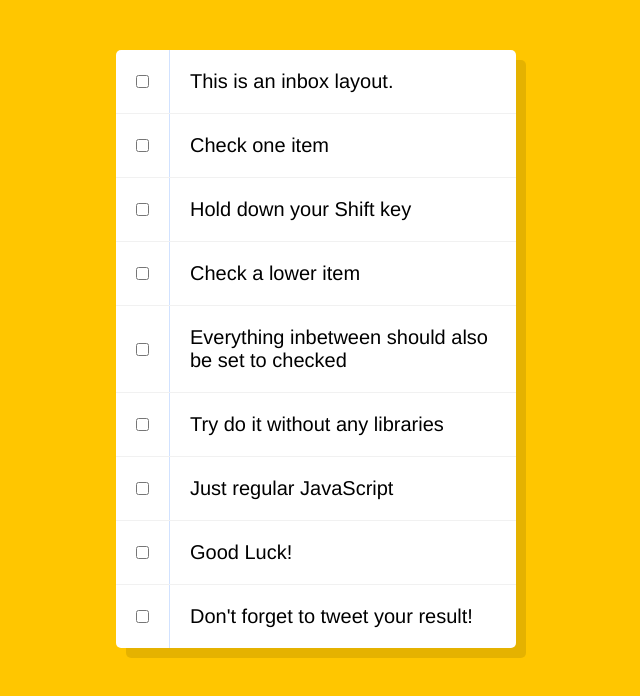
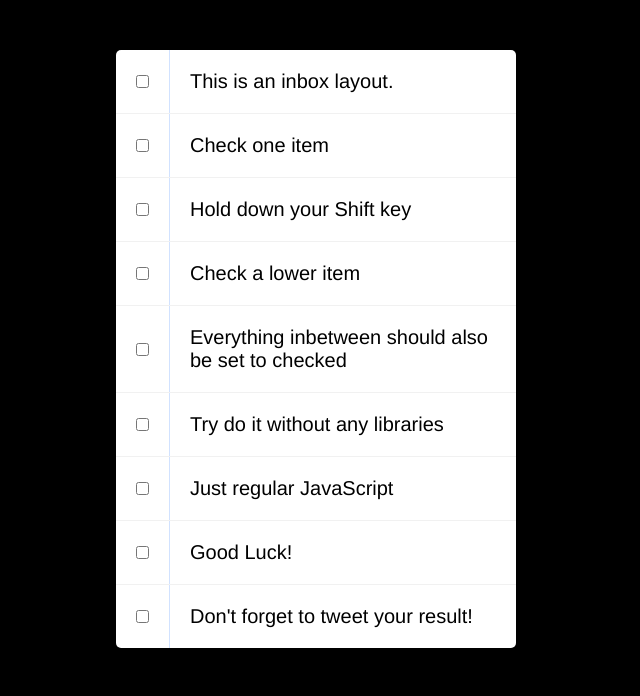
Before and after one commit to d-actor/jsCheckbox, a plain HTML site: page index.html in a window 1280 px wide. Shown: the whole page, without its empty margins (324-964 px from the left). Drawn offline with Linux system fonts and the light colour scheme.

Commit message:
update css

```diff
--- a/styles.css
+++ b/styles.css
@@ -1,6 +1,6 @@
 html {
   font-family: sans-serif;
-  background:#ffc600;
+  background: #000;
 }
 
 .inbox {
```
